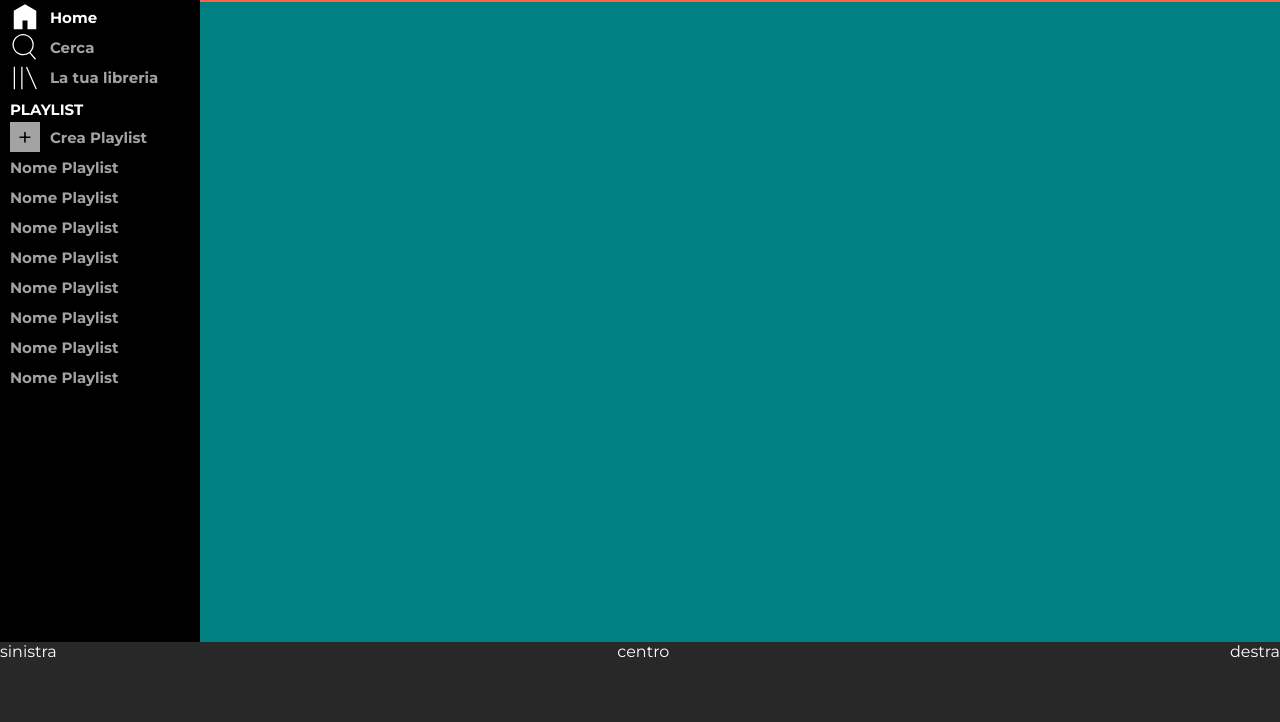
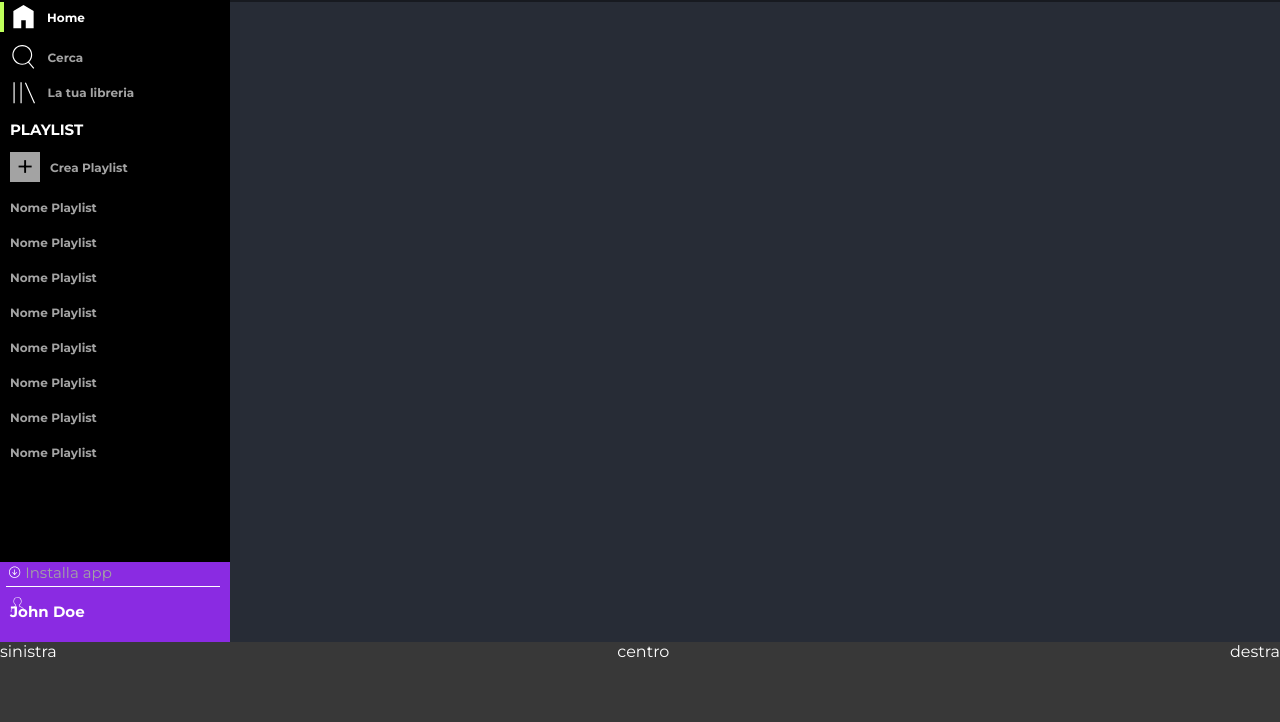
Before and after one commit to corradocoppolino/html-css-spotifyweb, a plain HTML site: page index.html in a window 1280 px wide. Shown: the part 78-800 px from the top of the page. Drawn offline with Linux system fonts and the light colour scheme.

Commit message:
fine mattinata

```diff
--- /dev/null
+++ b/css/mediaquery.css
@@ -0,0 +1,39 @@
+@media (max-width: 600px) {
+
+
+    .lateral-bar{
+        width: 50px;
+        height: 100%;
+    }
+
+    .lateral-bar .box-logo{
+        height: 50px;
+        width: 100%;
+    }
+
+    .lateral-bar .logo{
+        display: none;
+    }
+
+    .lateral-bar .logo-mobile{
+        display: block;
+        width: 50%;
+    }
+
+    .lateral-bar .playlist{
+        display: none;
+    }
+
+    .lateral-bar .box-menu h4{
+        display: none;
+    }
+
+    .lateral-bar .box-menu .symbol{
+        width: 50%;
+    }
+
+    .container{
+        width: calc(100% - 50px);
+    }
+
+}
--- a/css/style.css
+++ b/css/style.css
@@ -9,6 +9,10 @@ body{
 }
 
 /* common */
+
+.margin-left-border{
+    margin-left: 6px;
+}
 
 .margin-left-10{
     margin-left: 10px;
@@ -36,9 +40,15 @@ body{
 
 /* main */
 
+.container-general{
+    width: 100%;
+    height: 100vh;
+}
+
 .wrapper{
     height: calc(100vh - 80px);
     display: flex;
+    z-index: 0;
 }
 
 /* barra laterale */
@@ -46,9 +56,9 @@ body{
 .lateral-bar{
     display: flex;
     flex-direction: column;
-    width: 200px;
+    width: 230px;
     height: 100%;
-    background-color: black;
+    background-color: #000000;
 }
 
 /* barra laterale logo */
@@ -65,16 +75,34 @@ body{
     width: 70%;
 }
 
+.lateral-bar .logo-mobile{
+    display: none;
+}
+
 /* barra laterale menu */
 
 .lateral-bar .box-menu{
-    height: calc(100% - 80px);
+    height: calc(100% - 160px);
     width: 100%;
     display: flex;
     flex-direction: column;
+    overflow: auto;
 }
 
 .lateral-bar .box-menu .option{
+    display: flex;
+    flex-direction: row;
+    height: 20px;
+    width: 100%;
+    align-items: center;
+}
+
+.lateral-bar .box-menu .border-left-green{
+    border-left: 4px solid #BEFF5A;
+    height: 30px;
+}
+
+.lateral-bar .box-menu .option-playlist{
     display: flex;
     flex-direction: row;
     height: 30px;
@@ -83,35 +111,87 @@ body{
 }
 
 .lateral-bar .box-menu .symbol{
-    width: 15%;
+    width: 12%;
 }
 
-.lateral-bar .box-add{
+.lateral-bar .box-menu .box-add{
     height: 30px;
     width: 30px;
     background-color: #A3A3A3;
 }
 
-.lateral-bar p{
+.lateral-bar .box-menu .add{
     font-weight: 400;
-    font-size: 25px;
+    font-size: 30px;
     line-height: 30px;
     text-align: center;
 }
 
-.lateral-bar h3{
+.lateral-bar .box-menu h3{
     font-size: 15px;
     font-weight: bold;
 }
 
-.lateral-bar h4{
+.lateral-bar .box-menu h4{
+    font-size: 12px;
+}
+
+/* barra laterale account */
+
+.lateral-bar .box-account{
+    height: 80px;
+    background-color: blueviolet;
+}
+
+.lateral-bar .box-account .border-bottom{
+    padding-bottom: 5px;
+    border-bottom: 1px solid white;
+    margin-bottom: 10px;
+}
+
+.lateral-bar .box-account .download{
+    height: 25px;
+}
+
+.lateral-bar .box-account .download img{
+    height: 15px;
+    line-height: 15px;
+    vertical-align: middle;
+}
+
+.lateral-bar .box-account .download p{
     font-size: 15px;
+    display: inline-block;
+    line-height: 15px;
+    vertical-align: middle;
 }
+
+.lateral-bar .box-account .account{
+    height: 20px;
+    position: relative;
+}
+
+.lateral-bar .box-account .account img{
+    height: 15px;
+    width: 15px;
+    position: absolute;
+    top: 0;
+}
+
+.lateral-bar .box-account .account h3{
+    font-size: 15px;
+    display: inline-block;
+    vertical-align: 30px;
+    line-height: 30px;
+}
+
+
 
 /* container nav-bar e parte centrale */
 
 .container{
-    width: calc(100% - 200px);
+    width: calc(100% - 230px);
+    background-color: #272C36;
 }
 
 /* nav bar */
@@ -120,7 +200,7 @@ body{
     display: flex;
     width: 100%;
     height: 80px;
-    background-color: tomato;
+    background-color: rgba(0, 0, 0, 0.4);
     justify-content: flex-end;
     align-items: center;
 }
@@ -143,7 +223,6 @@ button{
     display: flex;
     height: calc(100% - 80px);
     width: 100%;
-    background-color: teal;
 }
 
 /* footer */
@@ -152,6 +231,6 @@ footer{
     display: flex;
     justify-content: space-between;
     height: 80px;
-    background-color: #282828;
+    background-color: #383838;
     color: white;
 }
--- a/index.html
+++ b/index.html
@@ -6,6 +6,7 @@
     <meta name="viewport" content="width=device-width, initial-scale=1.0">
     <link rel="stylesheet" href="https://cdnjs.cloudflare.com/ajax/libs/font-awesome/5.15.3/css/all.min.css" integrity="sha512-iBBXm8fW90+nuLcSKlbmrPcLa0OT92xO1BIsZ+ywDWZCvqsWgccV3gFoRBv0z+8dLJgyAHIhR35VZc2oM/gI1w==" crossorigin="anonymous" />
     <link rel="stylesheet" href="css/style.css">
+    <link rel="stylesheet" href="css/mediaquery.css">
     <link rel="preconnect" href="https://fonts.gstatic.com">
     <link href="https://fonts.googleapis.com/css2?family=Montserrat:wght@400;500;600;700&display=swap" rel="stylesheet">
     <title>Spotify</title>
@@ -13,6 +14,8 @@
 <body>
 
     <!-- main -->
+
+    <div class="container-general">
 
         <main>
             <div class="wrapper">
@@ -23,62 +26,90 @@
 
                     <div class="box-logo">
 
+                        <div class="logo-large">
                             <img class="logo margin-left-10" src="img/logo.svg" alt="logo spotify">
+                        </div>
+
+                        <div class="logo-mobile margin-left-10">
+                            <img src="img/logo-small.svg" alt="logo spotify-mobile">
+                        </div>
 
                     </div>
 
                     <div class="box-menu">
 
-                    <div class="option">
-                        <img class="symbol margin-left-10 margin-right-10" src="img/home.svg" alt="home">
+                        <div class="option border-left-green">
+                            <img class="symbol margin-left-border margin-right-10" src="img/home.svg" alt="home">
                             <h4 class="white">Home</h4>
                         </div>
-                    <div class="option">
+                        <div class="option margin-top-10">
                             <img class="symbol margin-left-10 margin-right-10" src="img/search.svg" alt="search">
                             <h4 class="grey">Cerca</h4>
                         </div>
-                    <div class="option">
+                        <div class="option margin-top-10">
                             <img class="symbol margin-left-10 margin-right-10" src="img/libreria.svg" alt="library">
                             <h4 class="grey">La tua libreria</h4>
                         </div>
-                    <div class="option">
+
+
+                        <!-- playlist -->
+
+
+                        <div class="playlist">
+                            <div class="option margin-top-10">
                                 <h3 class="margin-left-10 margin-top-10 margin-bottom-10 white">PLAYLIST</h3>
                             </div>
-                    <div class="option">
+                            <div class="option-playlist margin-top-10">
                                 <div class="box-add margin-left-10 margin-right-10">
-                            <p>+</p>
+                                    <p class="add">+</p>
                                 </div>
                                 <h4 class="grey">Crea Playlist</h4>
                             </div>
-                    <div class="option">
+                            <div class="option margin-top-10">
                                 <h4 class="margin-left-10 grey">Nome Playlist</h4>
                             </div>
-                    <div class="option">
+                            <div class="option margin-top-10">
                                 <h4 class="margin-left-10 grey">Nome Playlist</h4>
                             </div>
-                    <div class="option">
+                            <div class="option margin-top-10">
                                 <h4 class="margin-left-10 grey">Nome Playlist</h4>
                             </div>
-                    <div class="option">
+                            <div class="option margin-top-10">
                                 <h4 class="margin-left-10 grey">Nome Playlist</h4>
                             </div>
-                    <div class="option">
+                            <div class="option margin-top-10">
                                 <h4 class="margin-left-10 grey">Nome Playlist</h4>
                             </div>
-                    <div class="option">
+                            <div class="option margin-top-10">
                                 <h4 class="margin-left-10 grey">Nome Playlist</h4>
                             </div>
-                    <div class="option">
+                            <div class="option margin-top-10">
                                 <h4 class="margin-left-10 grey">Nome Playlist</h4>
                             </div>
-                    <div class="option">
+                            <div class="option margin-top-10">
                                 <h4 class="margin-left-10 grey">Nome Playlist</h4>
                             </div>
+                        </div>
 
+                    </div>
+
+                    <div class="box-account">
+
+                        <div class="download margin-left-border border-bottom margin-right-10">
+                            <img src="img/download.svg" alt="download">
+                            <p class="grey">Installa app</p>
+                        </div>
+
+                        <div class="account margin-left-10">
+                            <img src="img/profile.svg" alt="profile">
+                            <h3 class="white">John Doe</h3>
+                        </div>
 
                     </div>
 
                 </div>
+
+                <!-- parte centrale -->
 
                 <div class="container">
 
@@ -94,7 +125,12 @@
 
                     <!-- parte centrale -->
 
-                <div class="content"></div>
+                    <div class="content">
+
+
+
+                    </div>
+
                 </div>
             </div>
         </main>
@@ -107,5 +143,7 @@
             <div class="footer-right">destra</div>
         </footer>
 
+    </div>
+
 </body>
 </html>
```
Lines whose indentation alone changed are shown as unchanged.
